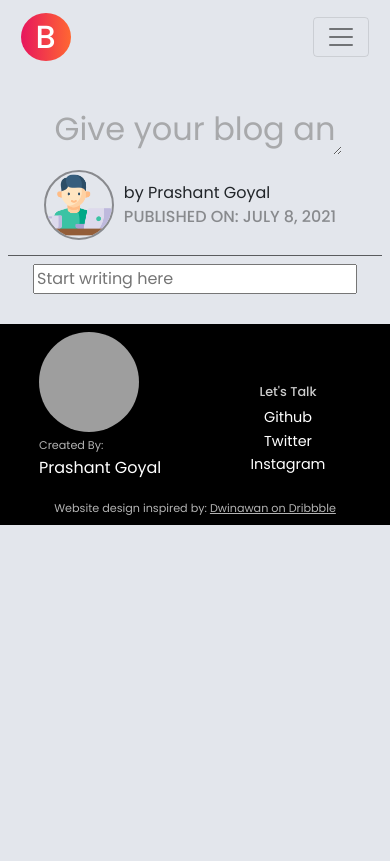
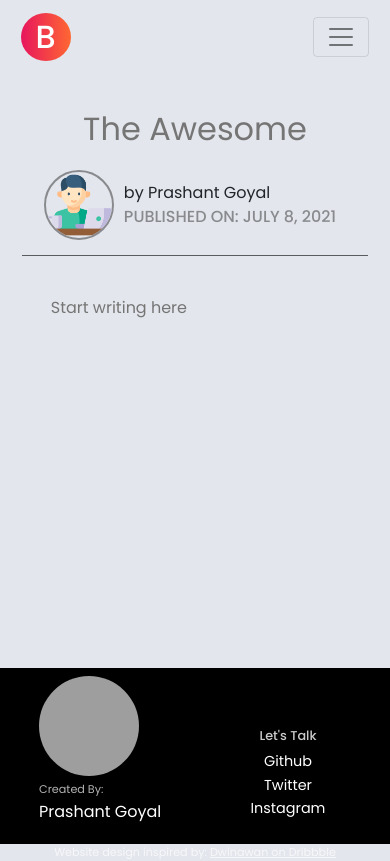
Before and after one commit to myidispg/simple-blog, a React (Create React App) app: page /write_blog in a window 390 px wide. Built offline with nearby package versions, Linux system fonts and the light colour scheme; grey boxes are pictures that could not be loaded.

Commit message:
Put footer at bottom for all pages. Did some setup for reading blog input by user

```diff
--- a/src/components/common_components/Footer.js
+++ b/src/components/common_components/Footer.js
@@ -1,7 +1,7 @@
 import React from "react";
 
 function Footer() {
-    return <section id="footer">
+    return <footer id="footer">
         <div className="row">
             <div className="col">
                 <div className="row">
@@ -25,8 +25,11 @@ function Footer() {
             </div>
         </div>
         <p className="design-credits">Website design inspired by: <a
-            href="https://dribbble.com/shots/15238065-Blog-Personal-Website" target="_blank" rel="noreferrer"><u>Dwinawan on
-                Dribbble</u></a></p>
-    </section>;
+            href="https://dribbble.com/shots/15238065-Blog-Personal-Website" target="_blank" rel="noreferrer">
+            <u>Dwinawan on Dribbble
+            </u>
+        </a>
+        </p>
+    </footer>;
 }
 export default Footer;
--- a/src/components/write_blog_components/WriteBlogPage.js
+++ b/src/components/write_blog_components/WriteBlogPage.js
@@ -3,39 +3,63 @@ import Header from "../common_components/Header";
 import Footer from "../common_components/Footer";
 import placeholder from "../../react-assets/profile-placeholder.png"
 
-function expandHeight(event) {
+function WriteBlogPage() {
+
+    let today = new Date();
+
+    // blogContent will be an array that will store the whole blog in the schema defined in all_blogs.js
+    const [blogContent, setBlogContent] = useState({
+        date: `${today.toLocaleString('default', { month: "long" })} ${today.getDate()}, ${today.getFullYear()}`,
+        author: "Prashant Goyal",
+        title: "",
+        contentArray: []
+    });
+
+    function handleInput(event) {
         // Expand height of a text area based on the input
         let textArea = event.target;
         textArea.style.height = ""
         textArea.style.height = textArea.scrollHeight + "px";
+
+        const targetName = event.target.name;
+        const targetValue = event.target.value;
+
+        console.log(targetValue);
+
+        if (targetName === "blog-title") {
+            setBlogContent(prevValue => {
+                return {
+                    ...prevValue,
+                    title: targetValue,
                 }
-
-function WriteBlogPage() {
-
-    let today = new Date();
+            });
+        }
+    }
 
     return <div>
         <Header />
+        <div className="container-fluid">
             <form>
                 <div className="row">
-                <textarea rows="1" type="text" placeholder="Give your blog an awesome title" id="blog-title" name="blog-title" className="mx-auto write-blog-heading" onInput={expandHeight} spellCheck="false" />
+                    <textarea rows="1" type="text" placeholder="The Awesome Title" id="blog-title" name="blog-title" className="mx-auto expanding-text-area write-blog-heading" onInput={handleInput} spellCheck="false" />
                 </div>
                 {/* The Author date and horizontal rule */}
-            <div className="side-space row blog-page-author-date">
+                <div className="row blog-page-author-date">
                     <div className="mx-auto row">
                         <img src={placeholder} alt="icon of guy working on laptop" className="author-image" />
                         <div className="author-date-column">
-                        <p className="author-name">by Prashant Goyal</p>
-                        <p className="author-date">Published on: {`${today.toLocaleString('default', { month: "long" })} ${today.getDate()}, ${today.getFullYear()}`}</p>
+                            <p className="author-name">by {blogContent.author}</p>
+                            <p className="author-date">Published on: {blogContent.date}</p>
                         </div>
                     </div>
                 </div>
                 <hr className="side-space read-blog-divider" />
                 {/* The blog content */}
                 <div className="row">
-                <input type="text" placeholder="Start writing here" id="blog-content-para" name="blog-content-para" className="mx-auto write-blog-paragraph" />
+                    <textarea rows="1" type="text" placeholder="Start writing here" id="blog-content-para" name="blog-content-para" className="mx-auto expanding-text-area write-blog-paragraph" onInput={handleInput} />
                 </div>
             </form>
+        </div>
         <Footer />
     </div>
 }
--- a/src/css/index.css
+++ b/src/css/index.css
@@ -9,6 +9,12 @@ body {
 }
 
 /* Some Global Styling */
+
+#root {
+    position: relative;
+    min-height: 100vh;
+    padding-bottom: 11rem;
+}
 
 .side-space {
     margin: auto 10%;
@@ -190,7 +196,7 @@ body {
 
 #load-more {
     width: 150px;
-    margin: 0px auto;
+    margin: 0px auto 20px auto;
     /* text-shadow: 2px 2px 10px rgb(0, 0, 0, 0.3); */
     text-shadow: 11px 23px 50px rgb(0 0 0 / 15%);
 }
@@ -211,10 +217,15 @@ body {
 /* Footer */
 
 #footer {
+    width: 100%;
     background-color: black;
     color: white;
     padding: 2% 10%;
     margin-top: 30px;
+    position: absolute;
+    bottom: 0;
+    height: 11rem;
+    /* bottom: 0; */
 }
 
 #footer img {
@@ -390,6 +401,20 @@ body {
 }
 
 /* Write a blog styles */
+.expanding-text-area {
+    overflow: hidden;
+    resize: none;
+    background-color: transparent;
+    border: none;
+    outline: none;
+    -webkit-box-shadow: none;
+    -moz-box-shadow: none;
+    box-shadow: none;
+}
+
+.blog-page-author-date {
+    margin-bottom: 30px;
+}
 
 .write-blog-heading {
     font-size: 4rem;
@@ -397,23 +422,17 @@ body {
     text-align: center;
     margin-bottom: 30px;
     margin-top: 30px;
-    background-color: transparent;
-    border: none;
-    outline: none;
-    -webkit-box-shadow: none;
-    -moz-box-shadow: none;
-    box-shadow: none;
-    /* margin: 30px auto; */
 }
 
-.write-blog-heading::placeholder {
+.write-blog-heading::placeholder .write-blog-paragraph::placeholder{
     color: grey;
     opacity: 60%;
 }
 
-.blog-page-author-date {
-    padding: auto;
-    margin-bottom: 30px;
+.write-blog-paragraph {
+    font-size: 1.2rem;
+    width: 75%;
+    margin: 30px 0 0 0;
 }
 
 @media screen and (max-width: 900px) {
@@ -424,8 +443,13 @@ body {
     .blog-page-author-date {
         margin-bottom: 20px;
     }
+
+    .write-blog-paragraph {
+        font-size: 1rem;
+        margin-bottom: 20px;
+    }
+
 }
-
 @media screen and (max-width: 700px) {
     .write-blog-heading {
         font-size: 2rem;
@@ -434,4 +458,9 @@ body {
     .blog-page-author-date {
         margin-bottom: 15px;
     }
+
+    .write-blog-paragraph {
+        font-size: 1rem;
+        margin-bottom: 15px;
+    }
 }
```
Lines whose indentation alone changed are shown as unchanged.
